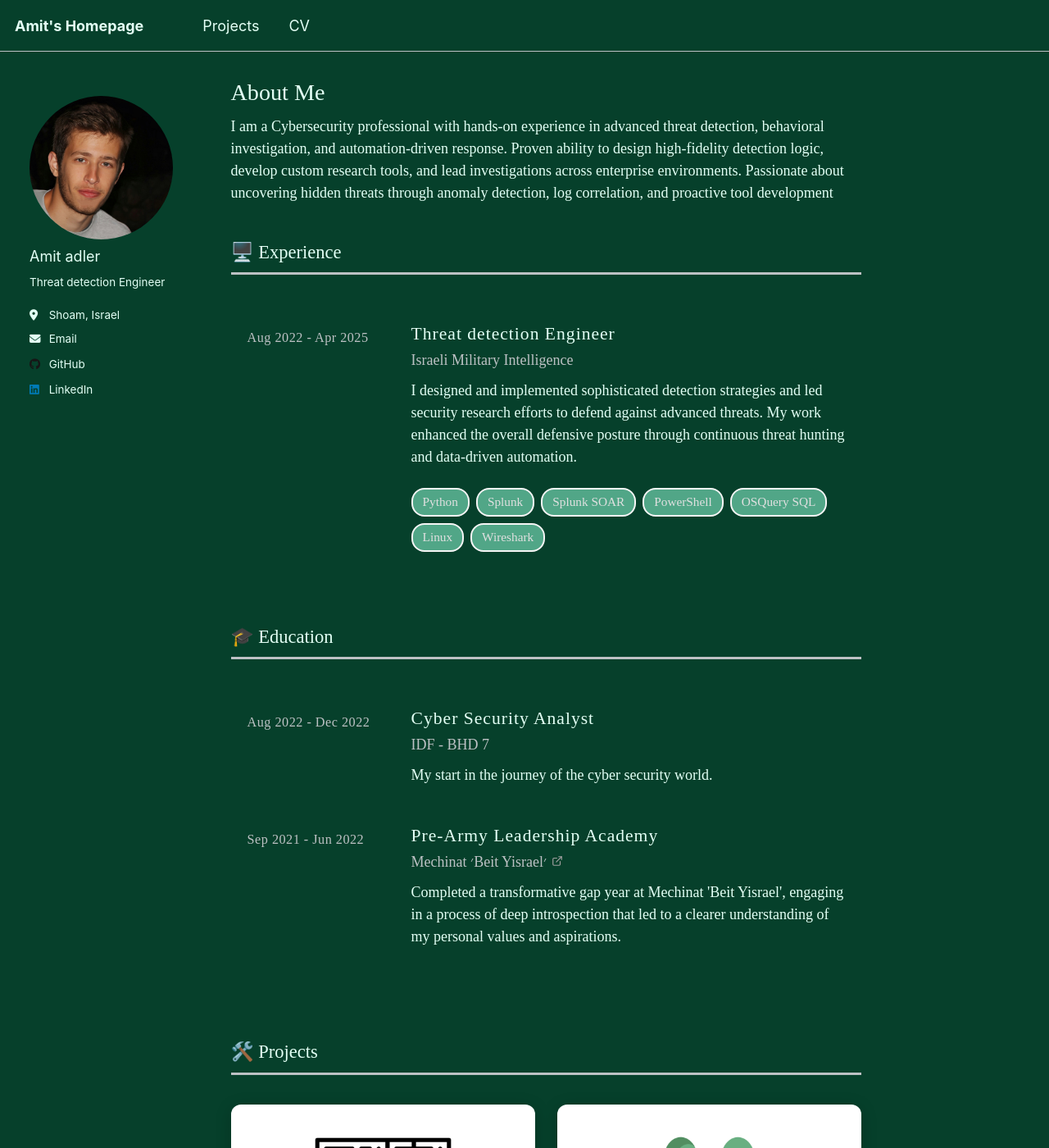
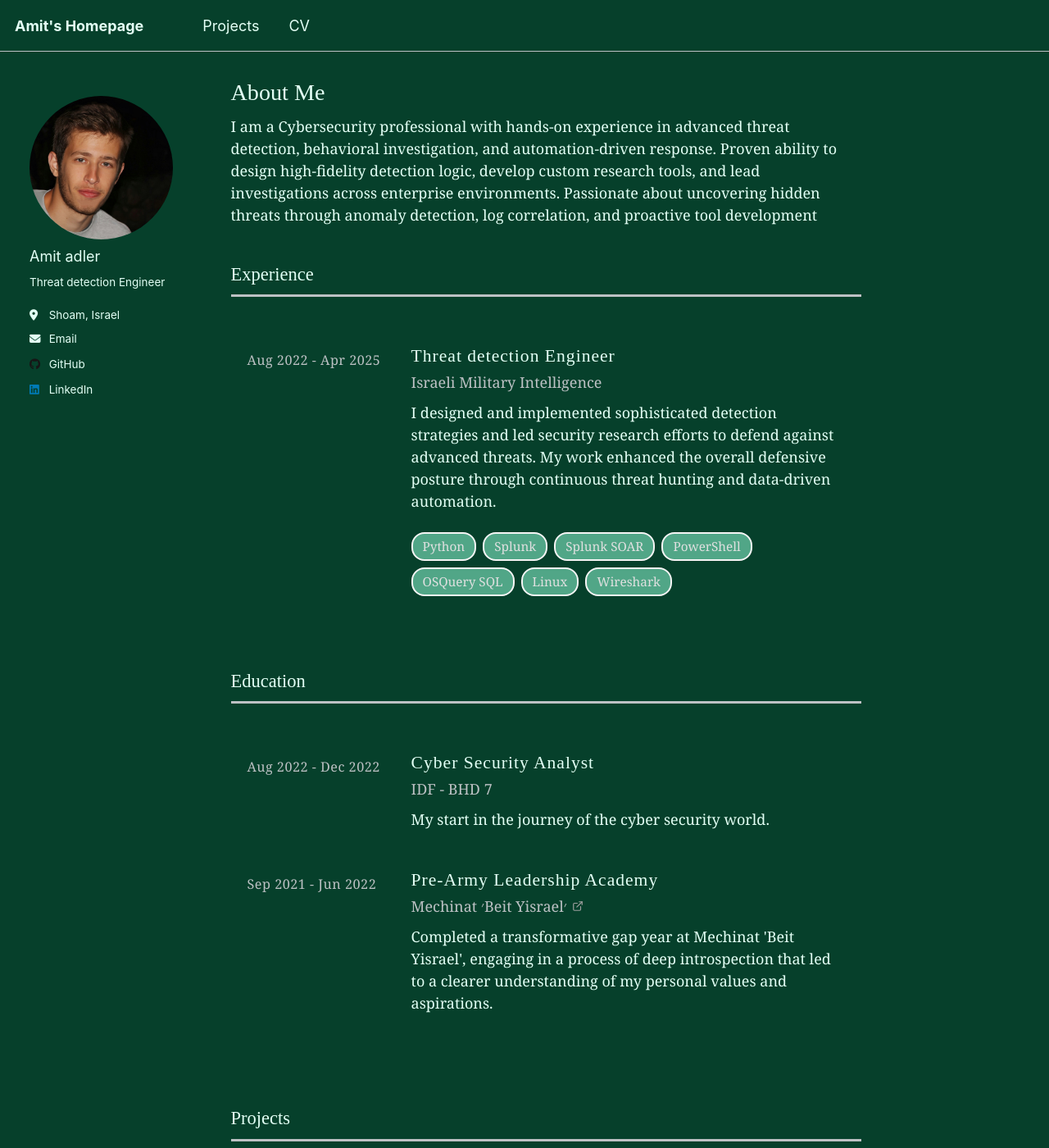
Before and after one commit to amitader/amitader.github.io, a Jekyll site: the page built from _pages/about.md, in a window 1280 px wide and 1400 px high. Shown: the whole window at 82% size. Built offline with Jekyll 4.4.1, drawn with Linux system fonts in a browser that asks for light colours; some web fonts are replaced; a script that is not in the unit is left out; some of the changed text lies outside the part shown.

Commit message:
change design

```diff
--- a/_includes/head/custom.html
+++ b/_includes/head/custom.html
@@ -15,8 +15,8 @@
 <meta name="theme-color" content="#ffffff"/>
 <!-- end custom head snippets -->
 
-<!-- Shrikhand font -->
+<!-- Shrikhand and Oranienbaum fonts -->
 <link rel="preconnect" href="https://fonts.googleapis.com">
 <link rel="preconnect" href="https://fonts.gstatic.com" crossorigin>
-<link href="https://fonts.googleapis.com/css2?family=Shrikhand&display=swap" rel="stylesheet">
+<link href="https://fonts.googleapis.com/css2?family=Oranienbaum&family=Shrikhand&display=swap" rel="stylesheet">
 <!-- end -->
--- a/_pages/about.md
+++ b/_pages/about.md
@@ -15,19 +15,19 @@ redirect_from:
  hidden threats through anomaly detection, log correlation, and proactive tool development
 
 
-## 🖥️ Experience
+## Experience
 {% include entries-block.html items=site.data.experience %}
 
 
-## 🎓 Education
+## Education
 {% include entries-block.html items=site.data.education %}
 
-## 🛠️ Projects
+## Projects
 {% include dispaly-projects.html limit_count=2 %}
 
 <div class="btn-container">
   <a href="/projects/" class="btn">See all projects</a>
 </div>
 
-## 📜 certifications
+## certifications
 {% include entries-block.html items=site.data.certifications %}
--- a/_sass/layout/_custom.scss
+++ b/_sass/layout/_custom.scss
@@ -15,17 +15,8 @@ h1 {
   }
 }
 
-// Black Mango font
-@font-face {
-  font-family: 'BlackMango'; /* Choose a unique name for your font */
-  src: url('{{ "/assets/fonts/black-mango-black.woff2" | relative_url }}') format('woff2'),
-       url('{{ "/assets/fonts/black-mango-black.woff" | relative_url }}') format('woff'),
-       url('{{ "/assets/fonts/black-mango-black.ttf" | relative_url }}') format('truetype');
-  font-weight: normal; /* Or the actual weight of this specific font file (e.g., 400, 700) */
-  font-style: normal;
-  font-display: swap; /* Tells the browser how to display text while the font is loading */
-}
+
 
 .page__content {
-  font-family: 'BlackMango' !important;
+  font-family: 'Oranienbaum', $serif   !important;
 }
```
Also changed, not shown: assets/fonts/BlackMango-Light.ttf (added), assets/fonts/BlackMango-Light.woff (added), assets/fonts/BlackMango-Light.woff2 (added), assets/fonts/black-mango-black.ttf (deleted), assets/fonts/black-mango-black.woff (deleted), assets/fonts/black-mango-black.woff2 (deleted).
